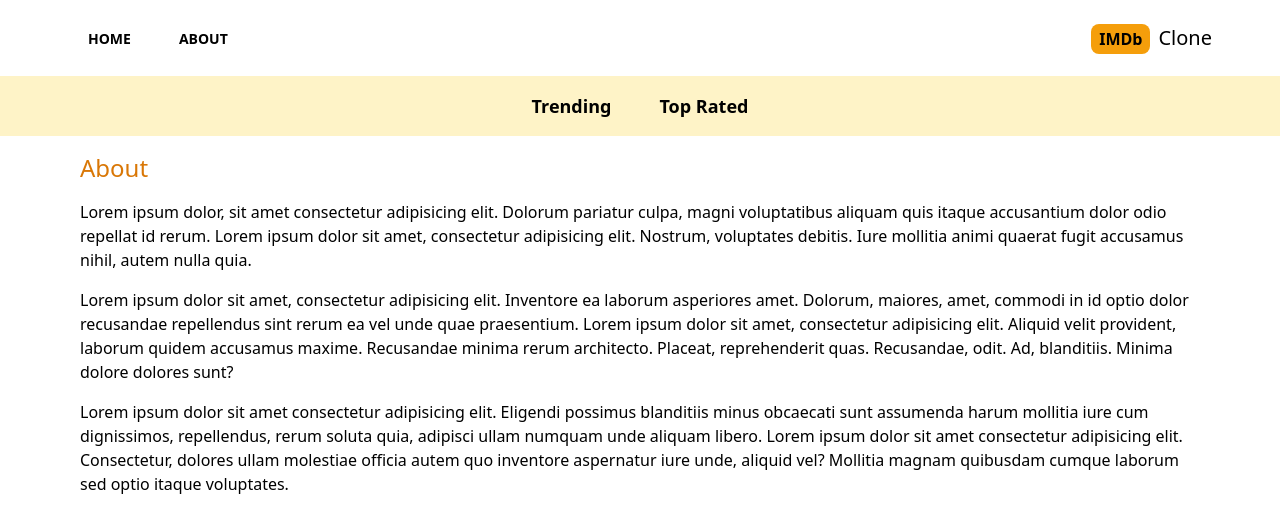
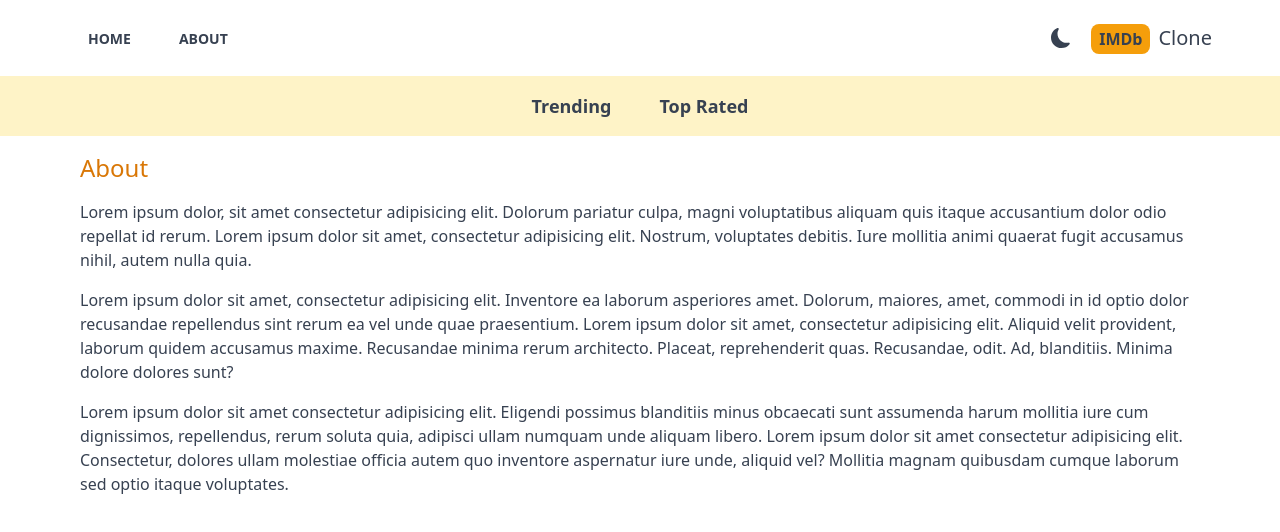
Before and after one commit to musab0712/imdb, a Next.js app: page /about in a window 1280 px wide. Shown: the top 532 px of the page. Built offline with nearby package versions, Linux system fonts and the light colour scheme.

Commit message:
add dark mode

```diff
--- /dev/null
+++ b/src/app/Providers.js
@@ -0,0 +1,12 @@
+"use client"
+import { ThemeProvider } from "next-themes";
+
+export default function Providers({children}){
+    return (
+        <ThemeProvider enableSystem={true} attribute="class">
+            <div className="dark:bg-gray-700 dark:text-gray-200 text-gray-700 transition-colors duration-300 min-h-screen select-none">
+                {children}
+            </div>
+        </ThemeProvider>
+    );
+}
--- /dev/null
+++ b/src/app/component/DarkModeSwitch.js
@@ -0,0 +1,26 @@
+"use client";
+import Link from "next/link";
+import {MdLightMode} from "react-icons/md";
+import { BsFillMoonFill } from "react-icons/bs";
+import { useTheme } from "next-themes";
+import { useEffect, useState } from "react";
+
+export default function DrakModeSwitch(){
+    const { systemTheme, theme, setTheme } = useTheme();
+    const [mounted, setMounted] = useState(false);
+    useEffect(() => setMounted(true), []);
+    const currentTheme = theme === "system" ? systemTheme : theme;
+    return (
+        <>
+            {mounted && currentTheme === "dark" ? (
+                <MdLightMode className="text-xl cursor-pointer hover:text-amber-500" onClick={()=>
+                setTheme("light")
+            }/>
+            ) : (
+                <BsFillMoonFill className="text-xl cursor-pointer hover:text-amber-500"  onClick={()=>
+                    setTheme("dark")
+                }/>
+            )}
+        </>
+    );
+}
--- a/src/app/component/Header.js
+++ b/src/app/component/Header.js
@@ -2,6 +2,7 @@
 import MenuItems from './MenuItems';
 import {AiTwotoneHome} from 'react-icons/ai';
 import {BsInfoCircleFill} from 'react-icons/bs';
+import DrakModeSwitch from './DarkModeSwitch';
 
 export default function Header(){
     return (
@@ -18,7 +19,8 @@
                     Icon = {BsInfoCircleFill}
                 />
              </div>
-             <div className="flex">
+             <div className="flex items-center space-x-5">
+                <DrakModeSwitch />
                 <Link href="/">
                     <h2 className='text-2'>
                         <span className='font-bold bg-amber-500 py-1 px-2 rounded-lg mr-1'>IMDb</span>
--- a/src/app/component/NavbarItem.js
+++ b/src/app/component/NavbarItem.js
@@ -5,7 +5,7 @@
 export default function NavbarItem({title, param}){
     const searchParams = useSearchParams();
     const genre = searchParams.get('genre');
-    console.log(genre);
+    //console.log(genre);
     return (
         <div>
             <Link
--- a/src/app/layout.js
+++ b/src/app/layout.js
@@ -1,6 +1,7 @@
 import './globals.css'
 import Header from './component/Header'
 import Navbar from './component/Navbar'
+import Providers from './Providers'
 
 
 export const metadata = {
@@ -12,10 +13,13 @@
   return (
     <html lang="en">
       <body>
+        <Providers>
           <Header />
           {/* <Navbar /> */}
           <Navbar />
           {children}
+        </Providers>
+
       </body>
     </html>
   )
```
